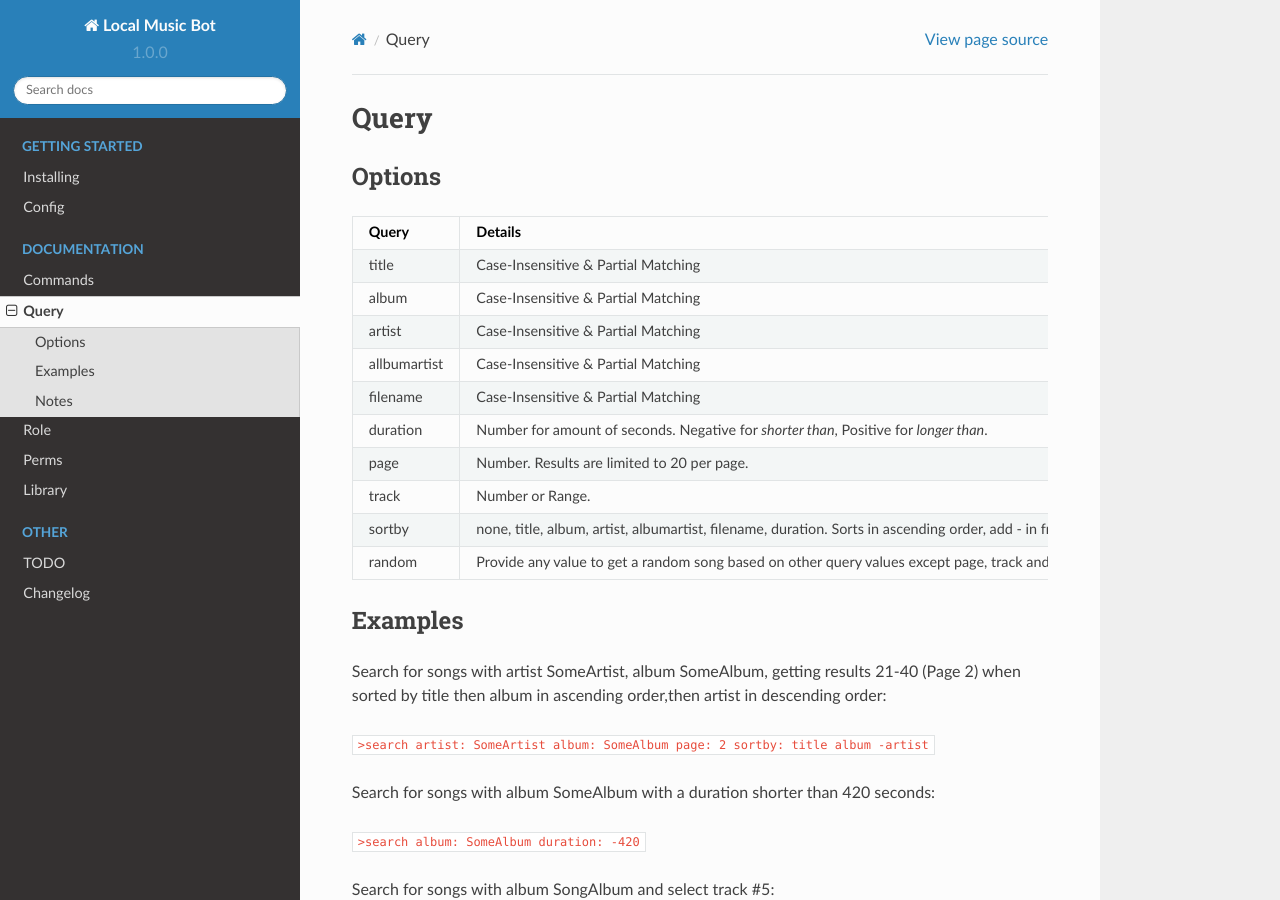
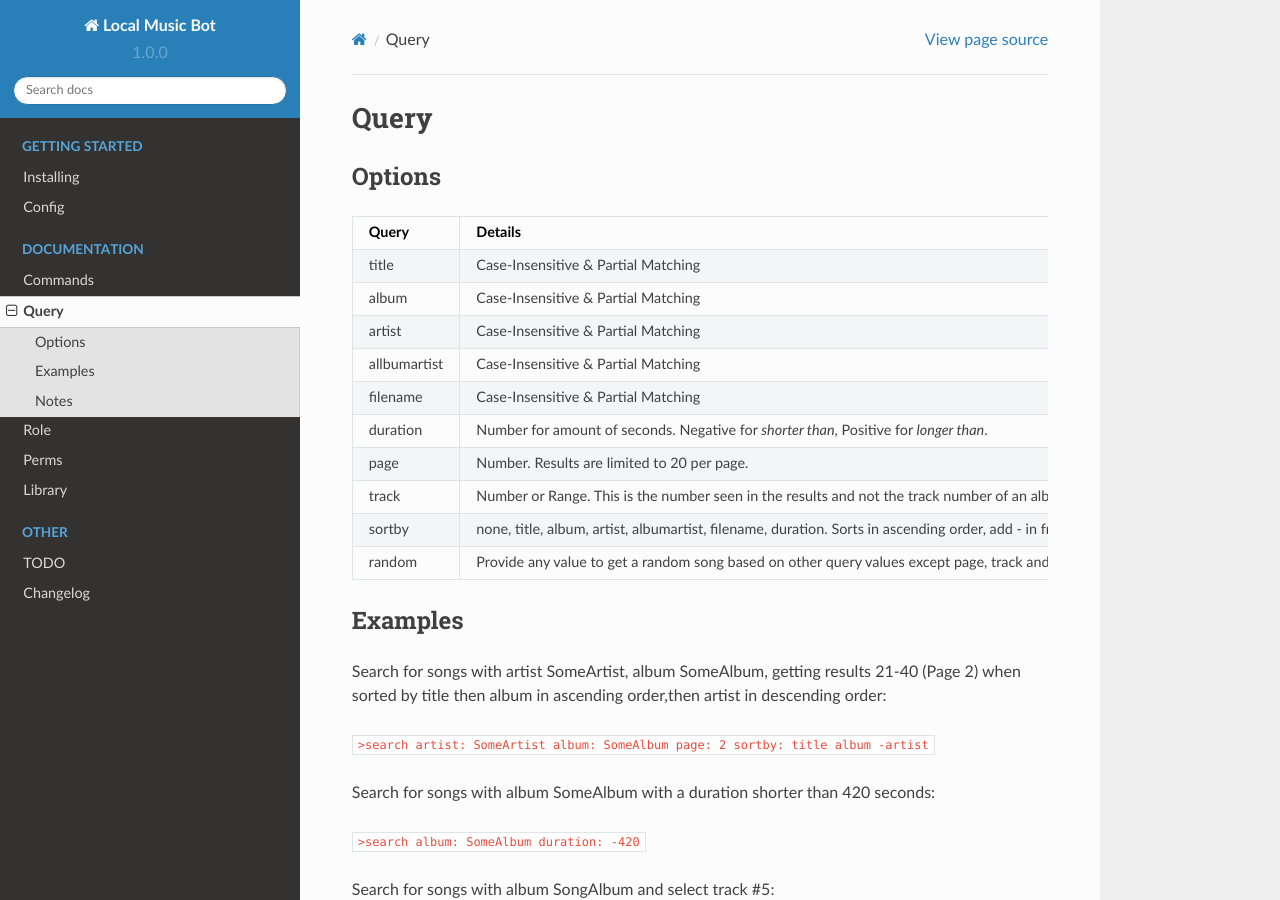
Before and after one commit to Natsulus/Local-Music-Bot, a Sphinx documentation site: the page built from docs/docs_query.rst, in a window 1280 px wide and 900 px high. Built offline with Sphinx 7.4.7 and the Read the Docs theme 2.0.0, drawn with Linux system fonts in a browser that asks for light colours.

Commit message:
Clarify Track Query

```diff
--- a/docs/docs_query.rst
+++ b/docs/docs_query.rst
@@ -16,7 +16,7 @@ allbumartist Case-Insensitive & Partial Matching
 filename     Case-Insensitive & Partial Matching
 duration     Number for amount of seconds. Negative for *shorter than*, Positive for *longer than*.
 page         Number. Results are limited to 20 per page.
-track        Number or Range.
+track        Number or Range. This is the number seen in the results and not the track number of an album.
 sortby       none, title, album, artist, albumartist, filename, duration. Sorts in ascending order, add - in front for descending.
 random       Provide any value to get a random song based on other query values except page, track and sortby.
 ============ =====================================
```
